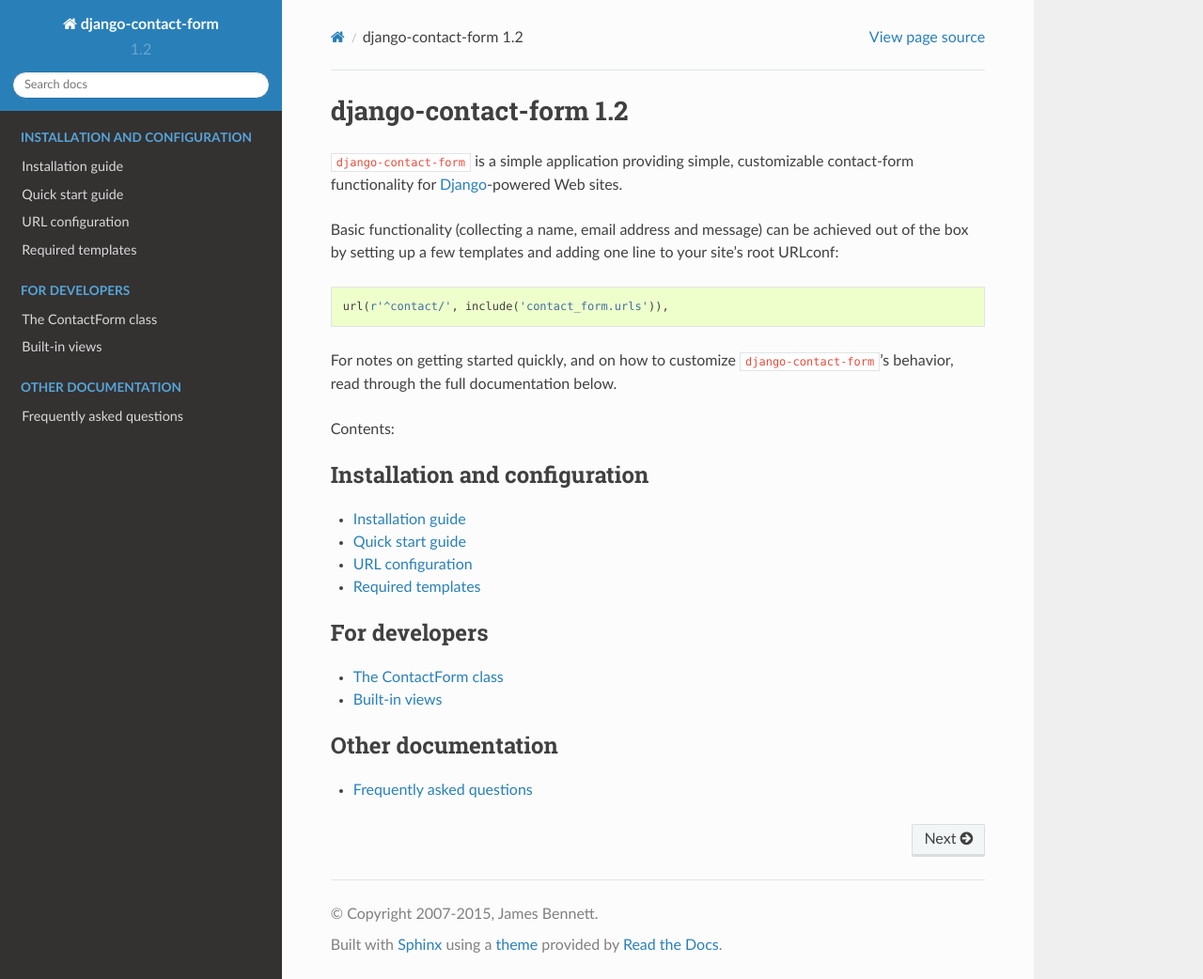
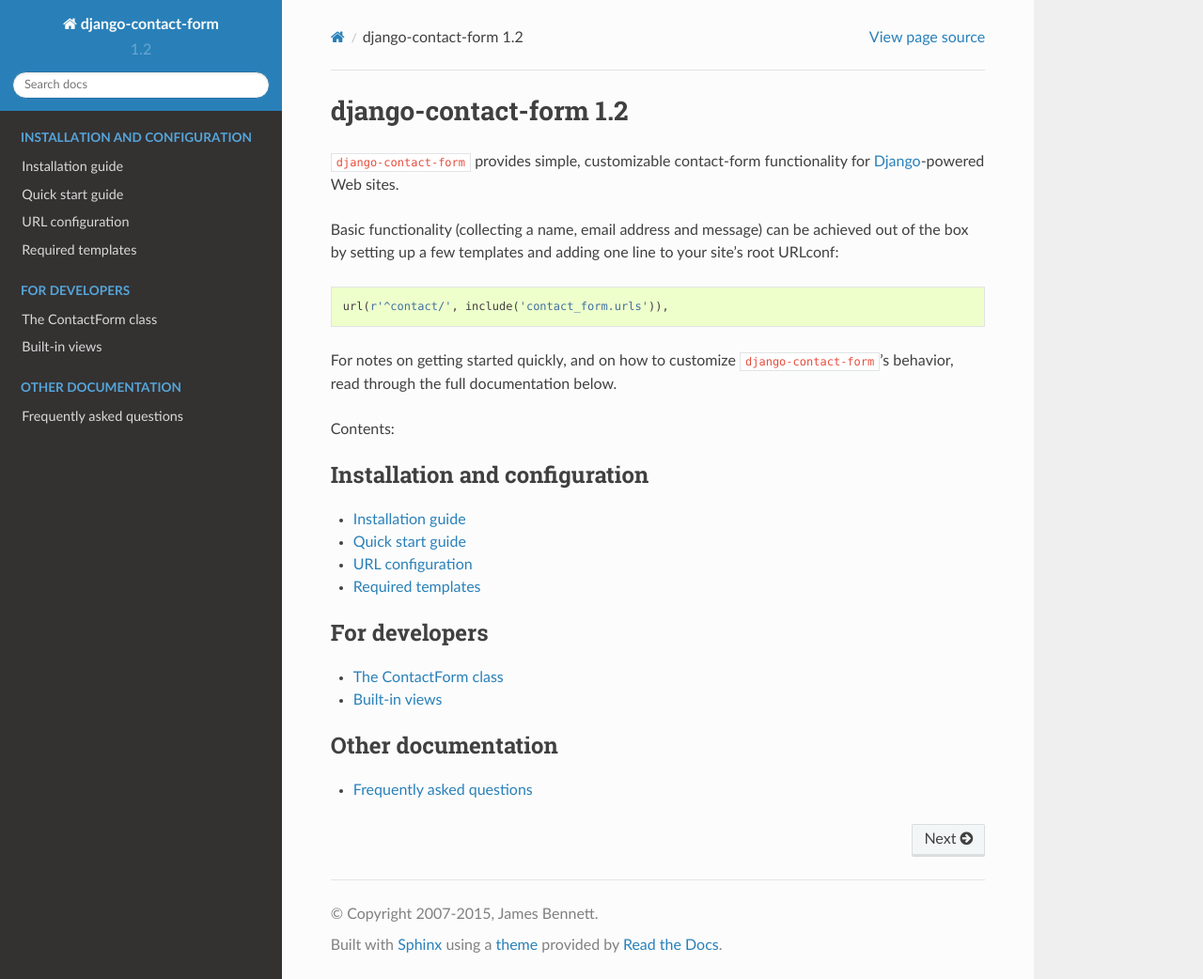
Before and after one commit to ubernostrum/django-contact-form, a Sphinx documentation site: the page built from docs/index.rst, in a window 1280 px wide and 1042 px high. Shown: the whole window at 94% size. Built offline with Sphinx 7.4.7 and the Read the Docs theme 2.0.0, drawn with Linux system fonts in a browser that asks for light colours.

Commit message:
Remove redundant 'simple'

```diff
--- a/docs/index.rst
+++ b/docs/index.rst
@@ -1,9 +1,9 @@
 django-contact-form |version|
 =============================
 
-``django-contact-form`` is a simple application providing simple,
-customizable contact-form functionality for `Django
-<https://www.djangoproject.com/>`_-powered Web sites.
+``django-contact-form`` provides simple, customizable contact-form
+functionality for `Django <https://www.djangoproject.com/>`_-powered
+Web sites.
 
 Basic functionality (collecting a name, email address and message) can
 be achieved out of the box by setting up a few templates and adding
```
